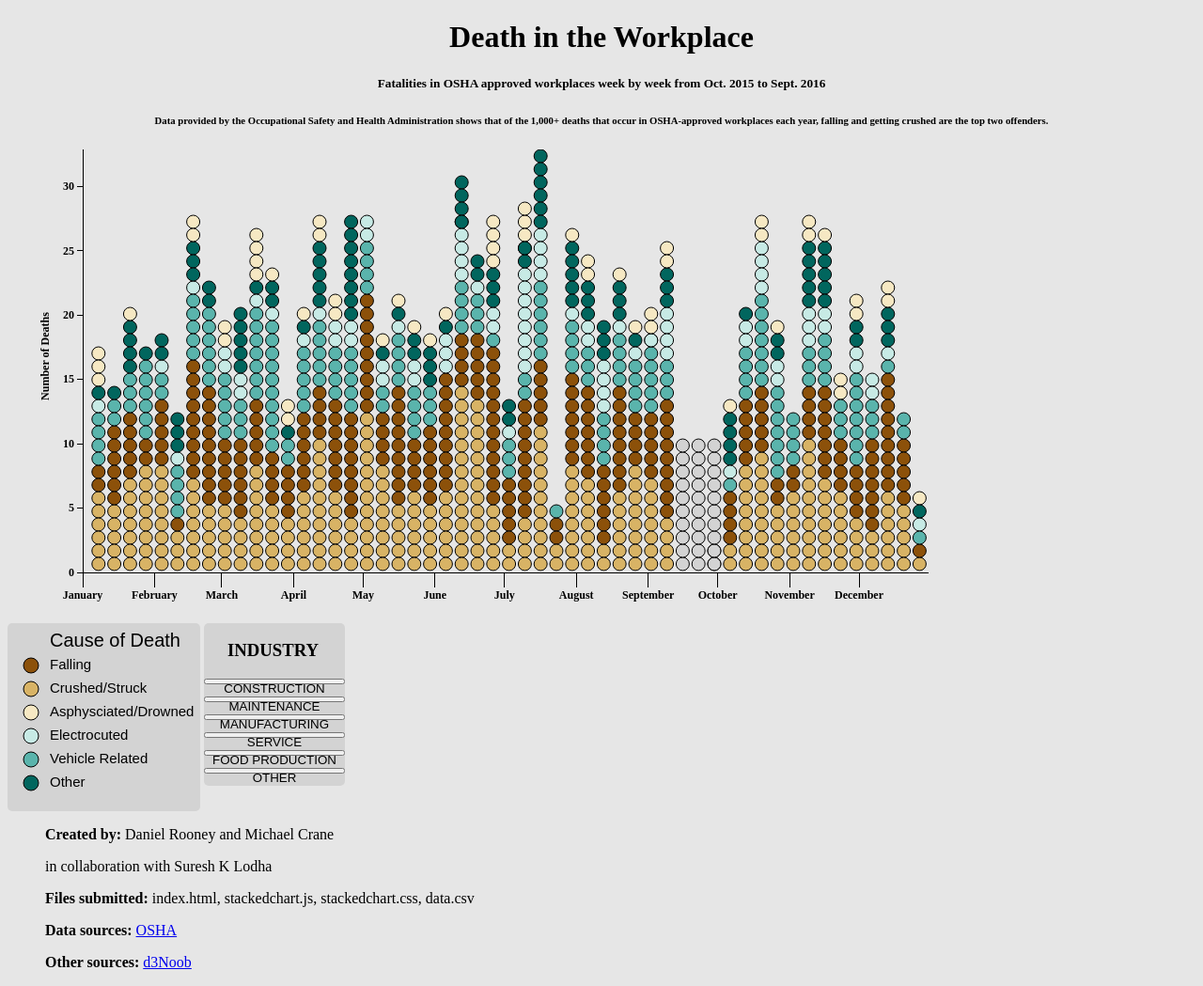
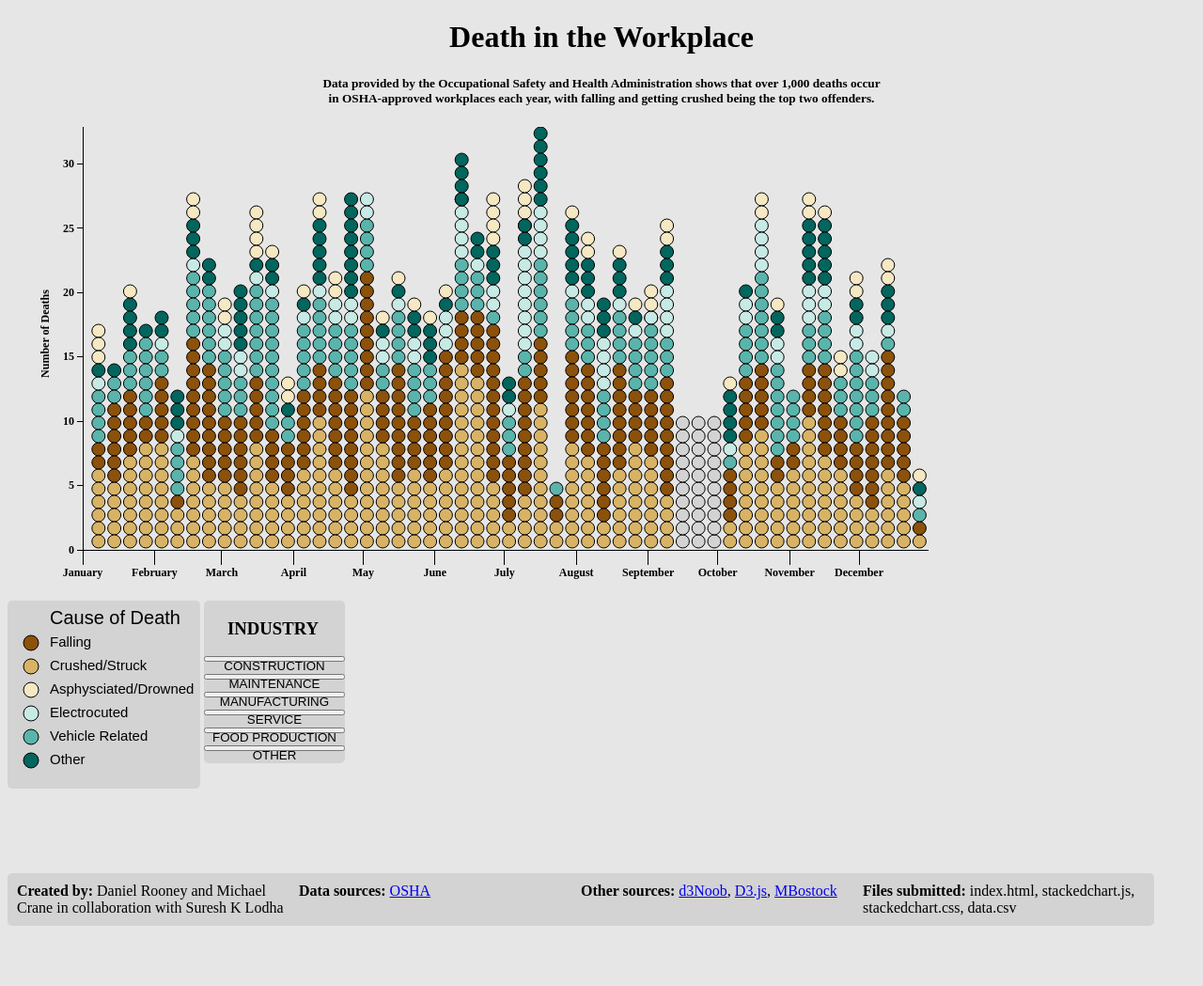
Before and after one commit to DanRooney/WorkplaceDeaths, a plain HTML site: page index.html in a window 1280 px wide. Shown: the whole page at 94% size. After the commit the page ends 993 px from the top, so only its background shows below. Drawn offline with nearby package versions, Linux system fonts and the light colour scheme.

Commit message:
Add files via upload

```diff
--- a/index.html
+++ b/index.html
@@ -13,8 +13,8 @@
   <body>
     <hgroup style="text-align:center;">
         <h1><bold>Death in the Workplace</bold></h1>
-        <h5>Fatalities in OSHA approved workplaces week by week from Oct. 2015 to Sept. 2016</h5>
-        <h6>Data provided by the Occupational Safety and Health Administration shows that of the 1,000+ deaths that occur in OSHA-approved workplaces each year, falling and getting crushed are the top two offenders.</h6>
+
+        <h5>Data provided by the Occupational Safety and Health Administration shows that over 1,000 deaths occur<br> in OSHA-approved workplaces each year, with falling and getting crushed being the top two offenders.</h5>
     </hgroup>
 
 
@@ -46,17 +46,28 @@
         <button style="width: 150px;" class="industry_buttons" id="other" onclick="highlightOTH()">OTHER</button>
     </span>
 
+      <br>
+      <br>
+      <br>
+      <br>
+      <br>
+      <br>
 
-
-
-      <p><strong>Created by:</strong> Daniel Rooney and Michael Crane</p>
-      <p>in collaboration with Suresh K Lodha</p>
-
-      <p><strong>Files submitted:</strong> index.html, stackedchart.js, stackedchart.css, data.csv</p>
-
-      <p><strong>Data sources:</strong> <a href="https://www.osha.gov/">OSHA</a></p>
-
-      <p><strong>Other sources:</strong> <a href="http://bl.ocks.org/d3noob/a22c42db65eb00d4e369">d3Noob</a></p>
+      <span class="footer_background">
+      <div style='float:left; width:25%'>
+      <strong>Created by:</strong> Daniel Rooney and Michael Crane
+      in collaboration with Suresh K Lodha
+      </div>
+      <div style='float:right; width:25%'>
+      <strong>Files submitted:</strong> index.html, stackedchart.js, stackedchart.css, data.csv
+      </div>
+      <div style='float:right; width:25%'>
+      <strong>Other sources:</strong> <a href="http://bl.ocks.org/d3noob/a22c42db65eb00d4e369">d3Noob</a>, <a href="https://d3js.org/">D3.js</a>, <a href="http://bl.ocks.org/mbostock/1849162">MBostock</a>
+      </div>
+      <div style='float:right; width:25%'>
+      <strong>Data sources:</strong> <a href="https://www.osha.gov/">OSHA</a>
+      </div>
+      </span>
 
   </body>
 
--- a/stackedchart.css
+++ b/stackedchart.css
@@ -49,6 +49,15 @@ div.tooltip {
     border-radius: 5px 5px 5px 5px;
 }
 
+.footer_background {
+    background-color: lightgray;
+    display: inline-block;
+    width: 1200px;
+    vertical-align: bottom;
+    border-radius: 5px 5px 5px 5px;
+    padding:10px;
+}
+
 .legend {
     background-color: lightgray;
     border-radius: 5px 5px 5px 5px;
--- a/stackedchart.js
+++ b/stackedchart.js
@@ -31,14 +31,7 @@ var xAxis = d3.svg.axis()
     .tickFormat(d3.time.format("%B"));
 //////////////////////////////////////
 
-/*
-//Define X axis
-var xAxis = d3.svg.axis()
-    .scale(xScale)
-    .orient("bottom")
-    .ticks(12);
-    //.ticks(d3.time.months);
-*/
+
 //Define Y axis
 var yAxis = d3.svg.axis()
     .scale(yScale)
@@ -65,7 +58,7 @@ svg.append("g")
     .attr("transform", "translate(0," + (-500) + ")")
     .call(yAxis);
 
-//y label
+//Y label
 svg.append("g")
         .attr("class", "y axis")
         .append("text")
@@ -91,14 +84,6 @@ drawPlot(false,false,false,false,false,false);
 /**********************************************************************************************/
 /*******************BUTTONS********************************************************************/
 /**********************************************************************************************/
-/*
-var constr = false;
-var maint = false;
-var manufac = false;
-var serv = false;
-var food = false;
-var other = false;
-*/
 
 //Called when CONSTRUCTION button is pressed
 function highlightCON(){
@@ -195,7 +180,7 @@ d3.csv("data.csv", function(data) {
         .data(data)
         .enter()
         .append("circle")
-        .attr("class", function(d) { //not working
+        .attr("class", function(d) {
            var c = "";
            if(d.cause == "fell"){
              c = "fell"
@@ -207,10 +192,10 @@ d3.csv("data.csv", function(data) {
         })
         .attr("r", 7)
         .attr("cx", function(d){
-           return (d.week * 16.8); //need to tweek this
-        })//x will be week #
+           return (d.week * 16.8);
+        })
         .attr("cy", function(d){
-           return (405 - (d.count * 14));
+           return (405 - (d.count * 14)); //stack circles
         })
 
         //Assigns colors to bubbles based on cause
@@ -237,13 +222,10 @@ d3.csv("data.csv", function(data) {
                return "lightgray";
            }
         })
-        .style("stroke", "#000000")
-        //.style("fill-opacity", 0.1) //use opacity 0.1 for faded
+        .style("stroke", "#000000") //adds border around circles
 
         //change opacity based on button selection
-
         .style("opacity", function(d){
-            console.log("made it to opac funct")
            if(con == true){
                if(d.industry == 'construction')
                    return 1;
@@ -303,6 +285,5 @@ d3.csv("data.csv", function(data) {
 
         var falling = d3.selectAll("fell")
         var circles = d3.selectAll("circle")
-
-});
+        });
 }
```
Also changed, not shown: data.csv.
